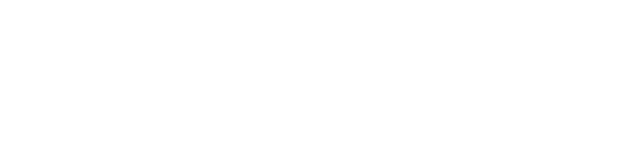
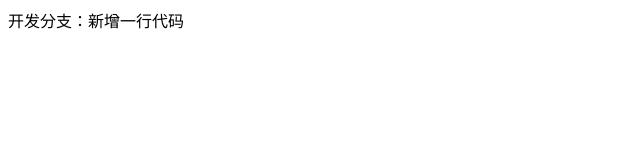
Before and after one commit to MisterHelloWorld/git_test, a plain HTML site: page index.html in a window 1280 px wide. Shown: the whole page, without its empty margins (0-640 px from the left). Drawn offline with Linux system fonts and the light colour scheme.

Commit message:
新增一行代码

```diff
--- a/index.html
+++ b/index.html
@@ -5,5 +5,7 @@
     <meta name="viewport" content="width=device-width, initial-scale=1.0" />
     <title>Document</title>
   </head>
-  <body></body>
+  <body>
+    <div>开发分支：新增一行代码</div>
+  </body>
 </html>
```
